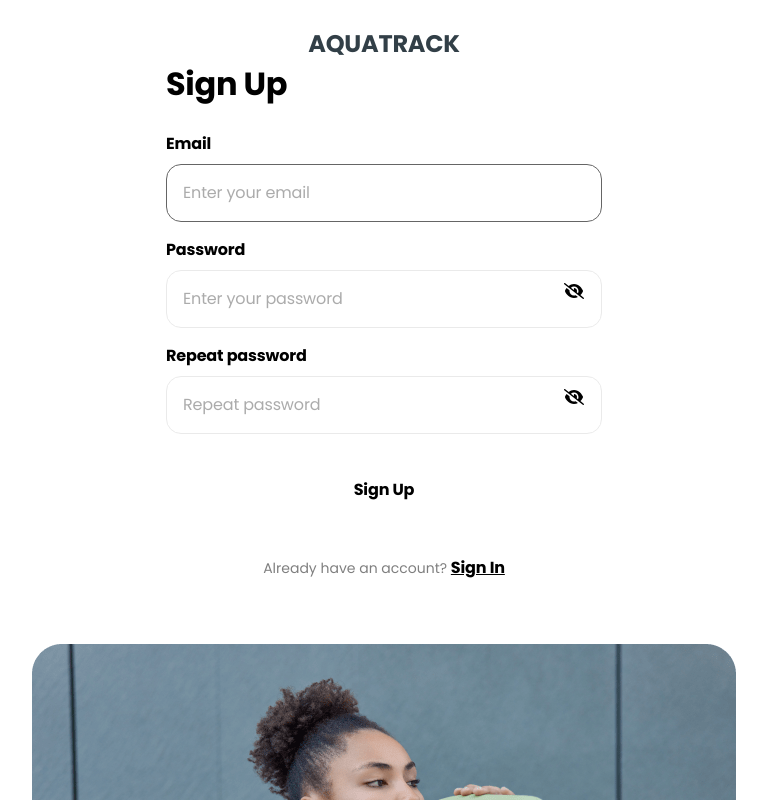
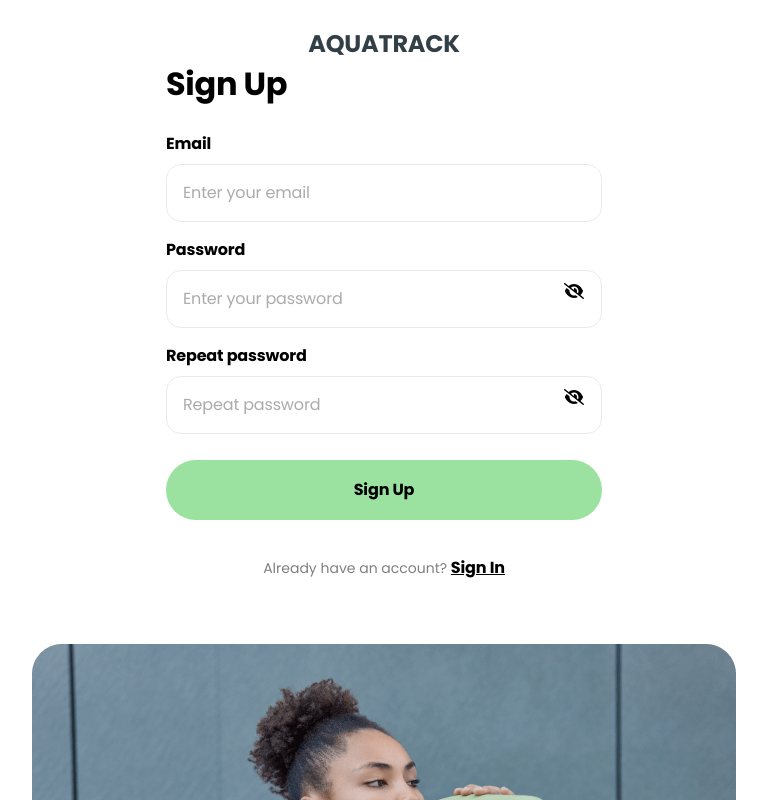
Before and after one commit to IIIMaroIII/HydroWise-frontend, a React (Vite) app: page /signup in a window 1280 px wide. In both pictures the pointer is over the input "Enter your email". Shown: the top 800 px of the page, without its empty margins (256-1023 px from the left). Built offline with nearby package versions, Linux system fonts and the light colour scheme.

Commit message:
updateButtonSignUp

```diff
--- a/src/components/Users/SignUpForm/signUpForm.module.css
+++ b/src/components/Users/SignUpForm/signUpForm.module.css
@@ -159,6 +159,7 @@ h2.formTitle {
   background-color: var(--light-green);
   border: none;
   border-radius: 30px;
+  background-color: #9be1a0;
   color: var(--dark-blue);
   font-size: 14px;
   font-weight: 700;
@@ -198,12 +199,12 @@ h2.formTitle {
 
 .form input:hover,
 .form input:focus {
-  border-color: var(--green);
+  color: var(--green);
 }
 
 .btnform:hover,
 .btnform:active {
-  background-color: var(--green);
+  color: var(--green);
 }
 
 /* .btnform:disabled {
```
